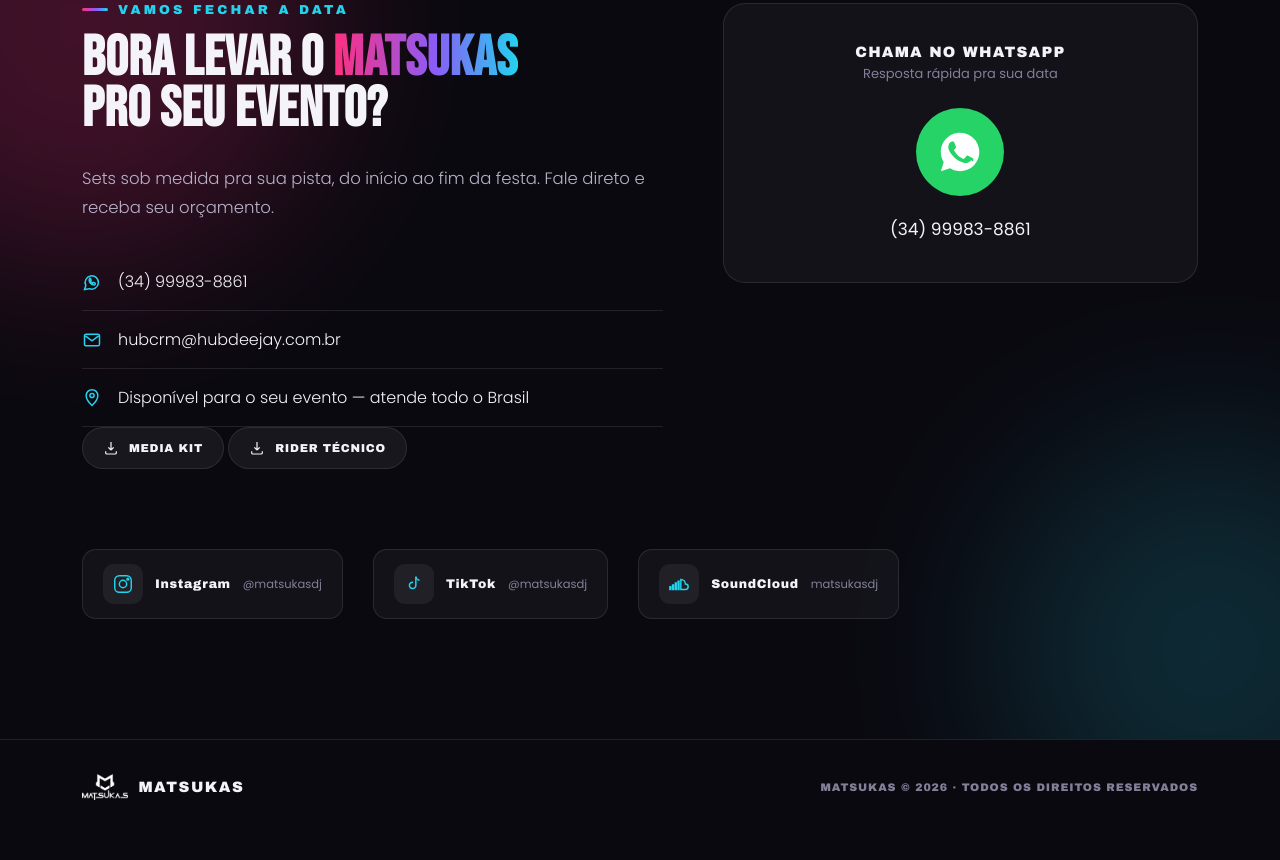
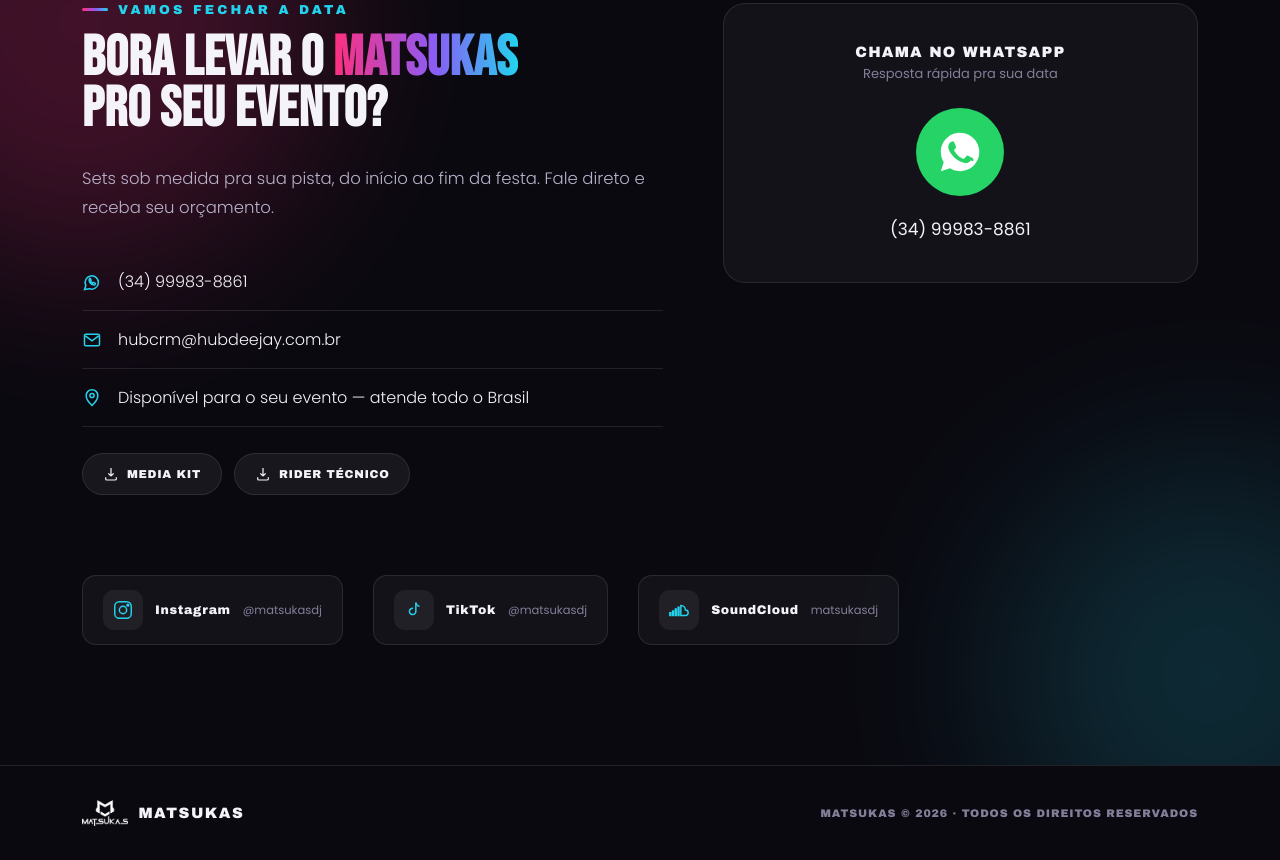
Before and after one commit to Matheusasrezende/matsukas-site, a plain HTML site: page index.html in a window 1280 px wide. Shown: the part 7867-8727 px from the top of the page. Before the commit the page ends 8701 px from the top, so only its background shows below. Drawn offline with Linux system fonts and the light colour scheme.

Commit message:
Update styles.css

```diff
--- a/assets/css/styles.css
+++ b/assets/css/styles.css
@@ -359,6 +359,10 @@ svg{ display:block; }
 a.contact-row:hover{ color:var(--cyan); gap:20px; }
 .contact-row svg{ color:var(--cyan); flex-shrink:0; }
 
+.material-links{ display:flex; flex-wrap:wrap; gap:12px; margin-top:26px; }
+.material-btn{ gap:8px; }
+.material-btn svg{ flex-shrink:0; }
+
 .whatsapp-card{
   display:block; text-align:center; padding:40px 34px; border-radius:22px; text-decoration:none;
   background:var(--panel); border:1px solid var(--card-b); transition:transform .3s ease, border-color .3s ease;
```
